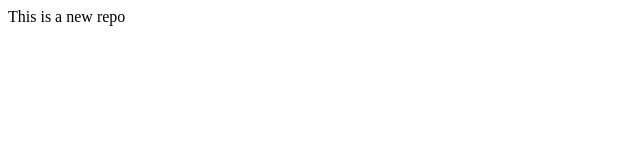
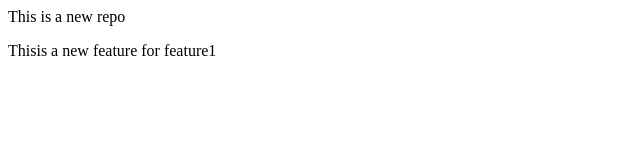
Before and after one commit to Tech-Yash-eng/localRepo, a plain HTML site: page index.html in a window 1280 px wide. Shown: the whole page, without its empty margins (0-640 px from the left). Drawn offline with Linux system fonts and the light colour scheme.

Commit message:
Add new feature

```diff
--- a/index.html
+++ b/index.html
@@ -1 +1,4 @@
 <p>This is a new repo</p>
+<p>
+    Thisis a new feature for feature1
+</p>
```
